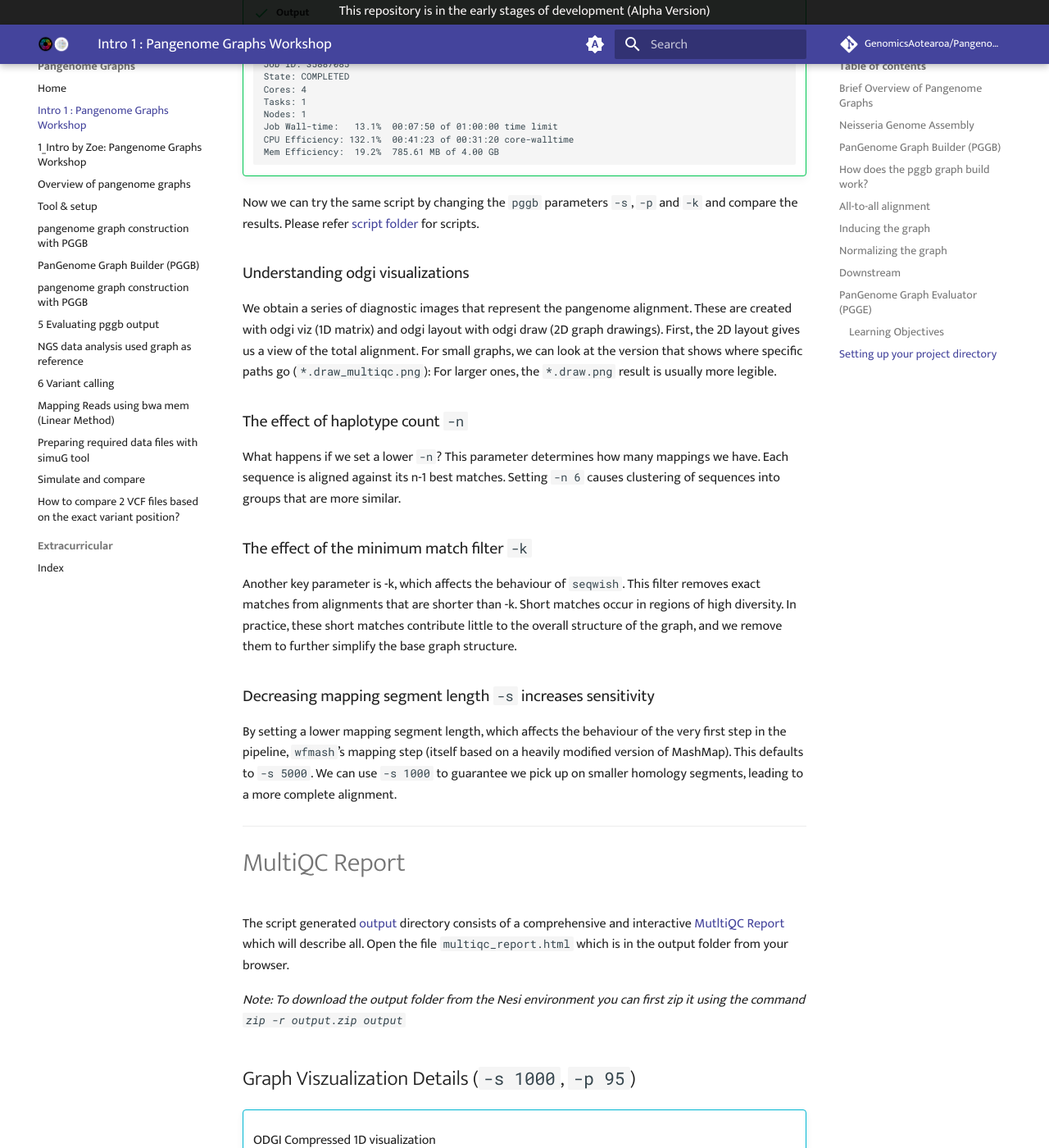
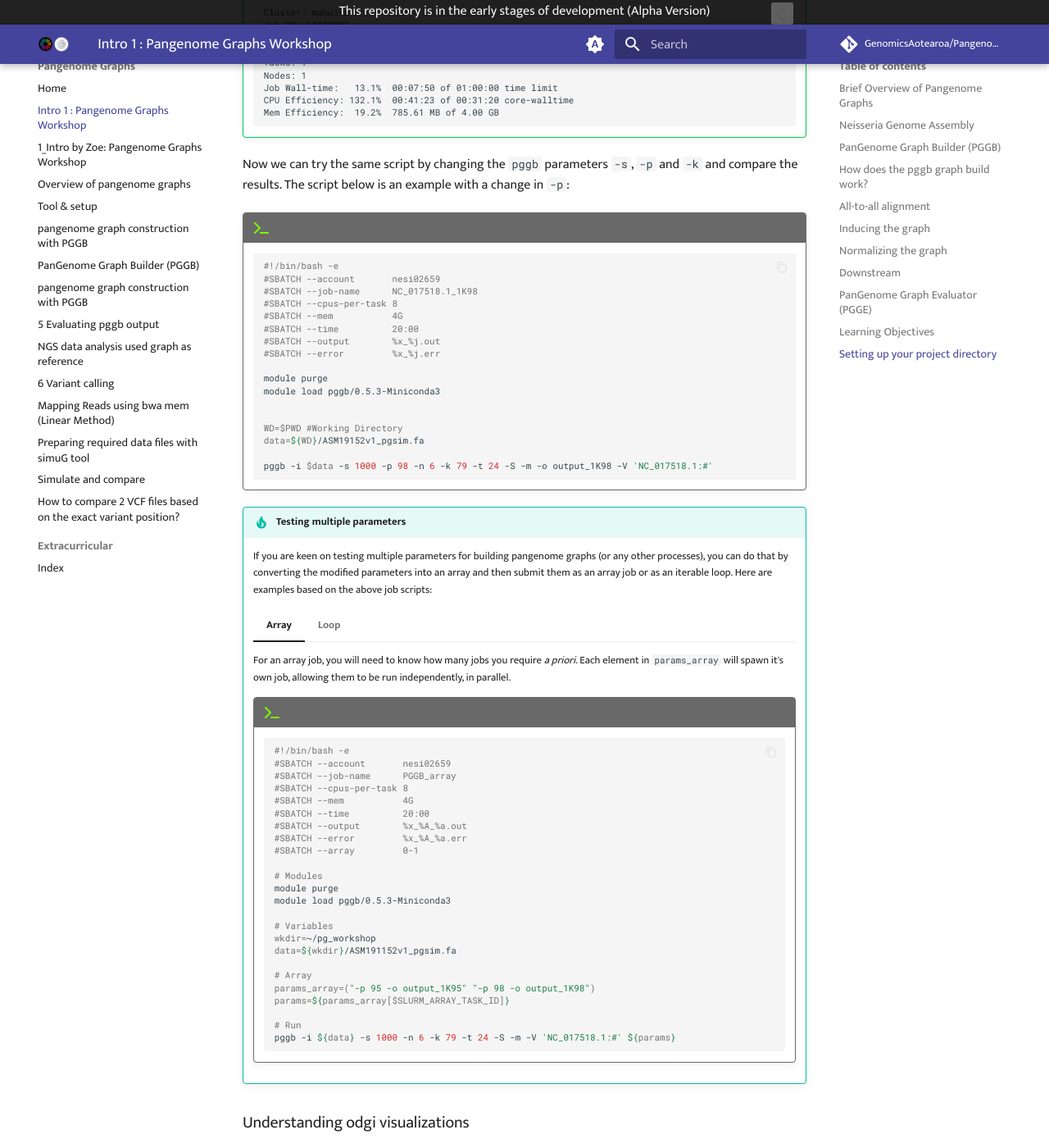
Before and after one commit to GenomicsAotearoa/Pangenome-Graphs-Workshop, an MkDocs documentation site: the page built from docs/1_Intro_1.md, in a window 1280 px wide and 1400 px high, scrolled down 7097 px. Shown: the whole window at 82% size. Built offline with MkDocs 1.6.1 and Material for MkDocs 9.7.7, drawn with Linux system fonts in a browser that asks for light colours; comment, search, counter and statistics services are not loaded; some of the changed text lies outside the part shown.

Commit message:
Update intro

````diff
--- a/docs/1_Intro_1.md
+++ b/docs/1_Intro_1.md
@@ -11,7 +11,7 @@ A pangenome graph is a graphical representation of the collective genomic inform
 ### Neisseria Genome Assembly
 <p align="justify">
 Neisseria is a genus of Gram-negative bacteria that are typically found in the mucous membranes and epithelial tissues of humans and animals. There are various species of Neisseria bacteria, some of which are harmless commensals, while others can cause diseases. Two well-known pathogenic species are Neisseria meningitidis, which can cause meningitis and septicemia, and Neisseria gonorrhoeae, which is the causative agent of the sexually transmitted infection gonorrhea. Other species of Neisseria are generally considered harmless and reside as commensals in the oral and/or nasopharynx of humans.
- </p>
+</p>
 
 ### PanGenome Graph Builder [(PGGB)](https://github.com/pangenome/pggb)
 <p align="justify">
@@ -53,7 +53,7 @@ These graphs offer a wide range of capabilities. Initially, we can generate seve
 The pangenome graph evaluation is a pipeline in the pangenome graphs, which measures the reconstruction accuracy of the graph. It helps find the best pangenome graph using input data and tasks.
 </p>
 
-#### Learning Objectives
+### Learning Objectives
 
 1. Creating scripts in specific work directory in the Nesi environment.
 2. Downloading and preparing sequencing data (in fasta format).
@@ -76,8 +76,9 @@ pwd
 ### Genome Availability
 The National Library of Medicine is the largest library focused on biomedicine worldwide, serving as the central hub for biomedical informatics and computational biology. It has many genome assembly data and [Genome assembly ASM19152v1](https://www.ncbi.nlm.nih.gov/datasets/genome/GCF_000191525.1/) will be used for this workshop.
 
----
+
 # Procedure
+
 ### 1. Downloading and preparing assembly data file 4Sim.fa
 
 Please follow the procedure described in this [page](./preparing_data_files.md)
@@ -144,12 +145,11 @@ In `pggb`, `-i` is for specifying the sequence file. `-s` specifies the segment
 You can run run `pggb` without parameters to get information on the meaning of each parameter. Now take a look at the files in the `output/` directory.
 We get a graph in GFA (`*.gfa`) and odgi (`*.og`) formats. These can be used downstream in many methods, including those in `vg`, like `vg giraffe`. You can visualize the GFA format graph with BandageNG, and use odgi directly on the `*.gfa` or `*.og` output.
 
----
+
 # Executing `pggb` as a [Slurm](https://github.com/SchedMD/slurm) Job
 
-Executing shell scripts in the NeSI environment might not be the best way to handle larger files which will require large memory, CPU power and time. We can modify the previusely explained script as below ([pggb_slurm_1K95.sh](../Scripts/pggb_slurm_1K95.sh)) to run as Slurm job. Note the additional parameters specified by `#SBATCH` which will indicate maximum resource limitations.
+Executing shell scripts in the NeSI environment might not be the best way to handle larger files which will require large memory, CPU power and time. We can modify the previous command and incorporate it as a script below to run as Slurm job. Note the additional parameters specified by `#SBATCH` which will indicate maximum resource limitations.
 
-<!-- To be modified to module load pggb in near future -->
 !!! terminal "code"
 
     ```bash
@@ -247,7 +247,100 @@ When the job is completed the `seff` command will show a summary report with bel
     Mem Efficiency:  19.2%  785.61 MB of 4.00 GB
     ```
 
-Now we can try the same script by changing the `pggb` parameters `-s`, `-p` and `-k` and compare the results. <!-- Convert this script into an admonition --> Please refer [script folder](https://github.com/nuzla/Pangenome-Graphs-Workshop/tree/main/Scripts) for scripts.
+Now we can try the same script by changing the `pggb` parameters `-s`, `-p` and `-k` and compare the results. The script below is an example with a change in `-p`:
+
+!!! terminal "code"
+
+    ```bash
+    #!/bin/bash -e
+    #SBATCH --account       nesi02659
+    #SBATCH --job-name      NC_017518.1_1K98
+    #SBATCH --cpus-per-task 8
+    #SBATCH --mem           4G
+    #SBATCH --time          20:00
+    #SBATCH --output        %x_%j.out
+    #SBATCH --error         %x_%j.err
+
+    module purge
+    module load pggb/0.5.3-Miniconda3
+
+
+    WD=$PWD #Working Directory
+    data=${WD}/ASM19152v1_pgsim.fa
+
+    pggb -i $data -s 1000 -p 98 -n 6 -k 79 -t 24 -S -m -o output_1K98 -V 'NC_017518.1:#'
+    ```
+
+!!! tip "Testing multiple parameters"
+
+    If you are keen on testing multiple parameters for building pangenome graphs (or any other  processes), you can do that by converting the modified parameters into an array and then submit   them as an array job or as an iterable loop. Here are examples based on the above job scripts:
+
+    === "Array"
+
+        For an array job, you will need to know how many jobs you require *a priori*. Each element in `params_array` will spawn it's own job, allowing them to be run independently, in parallel.
+
+        !!! terminal "code"
+
+            ```bash
+            #!/bin/bash -e
+            #SBATCH --account       nesi02659
+            #SBATCH --job-name      PGGB_array
+            #SBATCH --cpus-per-task 8
+            #SBATCH --mem           4G
+            #SBATCH --time          20:00
+            #SBATCH --output        %x_%A_%a.out
+            #SBATCH --error         %x_%A_%a.err
+            #SBATCH --array         0-1
+
+            # Modules
+            module purge
+            module load pggb/0.5.3-Miniconda3
+
+            # Variables
+            wkdir=~/pg_workshop
+            data=${wkdir}/ASM191152v1_pgsim.fa
+
+            # Array
+            params_array=("-p 95 -o output_1K95" "-p 98 -o output_1K98")
+            params=${params_array[$SLURM_ARRAY_TASK_ID]}
+
+            # Run
+            pggb -i ${data} -s 1000 -n 6 -k 79 -t 24 -S -m -V 'NC_017518.1:#' ${params}
+            ```
+
+    === "Loop"
+
+        In a loop, you can iterate through `params_array` and apply the parameters sequentially. This is all performed as one job.
+
+        !!! terminal "code"
+
+            ```bash
+            #!/bin/bash -e
+            #SBATCH --account       nesi02659
+            #SBATCH --job-name      PGGB_loop
+            #SBATCH --cpus-per-task 8
+            #SBATCH --mem           4G
+            #SBATCH --time          40:00
+            #SBATCH --output        %x_%j.out
+            #SBATCH --error         %x_%j.err
+
+            # Modules
+            module purge
+            module load pggb/0.5.3-Miniconda3
+
+            # Variables
+            wkdir=~/pg_workshop
+            data=${wkdir}/ASM191152v1_pgsim.fa
+
+            # Array
+            params_array=("-p 95 -o output_1K95" "-p 98 -o output_1K98")
+
+            # Run iterations
+            for params in ${params_array[@]}; do
+              pggb -i ${data} -s 1000 -n 6 -k 79 -t 24 -S -m -V 'NC_017518.1:#' ${params}
+            done
+            ```
+
 
 ### Understanding odgi visualizations
 We obtain a series of diagnostic images that represent the pangenome alignment. These are created with odgi viz (1D matrix) and odgi layout with odgi draw (2D graph drawings). First, the 2D layout gives us a view of the total alignment. For small graphs, we can look at the version that shows where specific paths go (`*.draw_multiqc.png`): For larger ones, the `*.draw.png` result is usually more legible.
@@ -261,9 +354,8 @@ Another key parameter is -k, which affects the behaviour of `seqwish`. This filt
 ### Decreasing mapping segment length `-s` increases sensitivity
 By setting a lower mapping segment length, which affects the behaviour of the very first step in the pipeline, `wfmash`’s mapping step (itself based on a heavily modified version of MashMap). This defaults to `-s 5000`. We can use `-s 1000` to guarantee we pick up on smaller homology segments, leading to a more complete alignment.
 
----
 # MultiQC Report
-The script generated <!-- Not sure how to deal with this... But definitely doesn't need to be in here. Maybe as an admonition with the directory structure? -->[output](https://github.com/nuzla/Pangenome-Graphs-Workshop/tree/main/Output) directory consists of a comprehensive and interactive [MutltiQC Report](https://multiqc.info/) which will describe all. Open the file `multiqc_report.html` which is in the output folder from your browser.
+The script generated a directory which contains a comprehensive and interactive [MutltiQC Report](https://multiqc.info/) which will describe all. Open the file `multiqc_report.html` which is in the output folder from your browser.
 
 _Note: To download the output folder from the Nesi environment you can first zip it using the command `zip -r output.zip output`_
 
````
Also changed, not shown: other parts of docs/1_Intro_1.md (+1 -1 lines).
